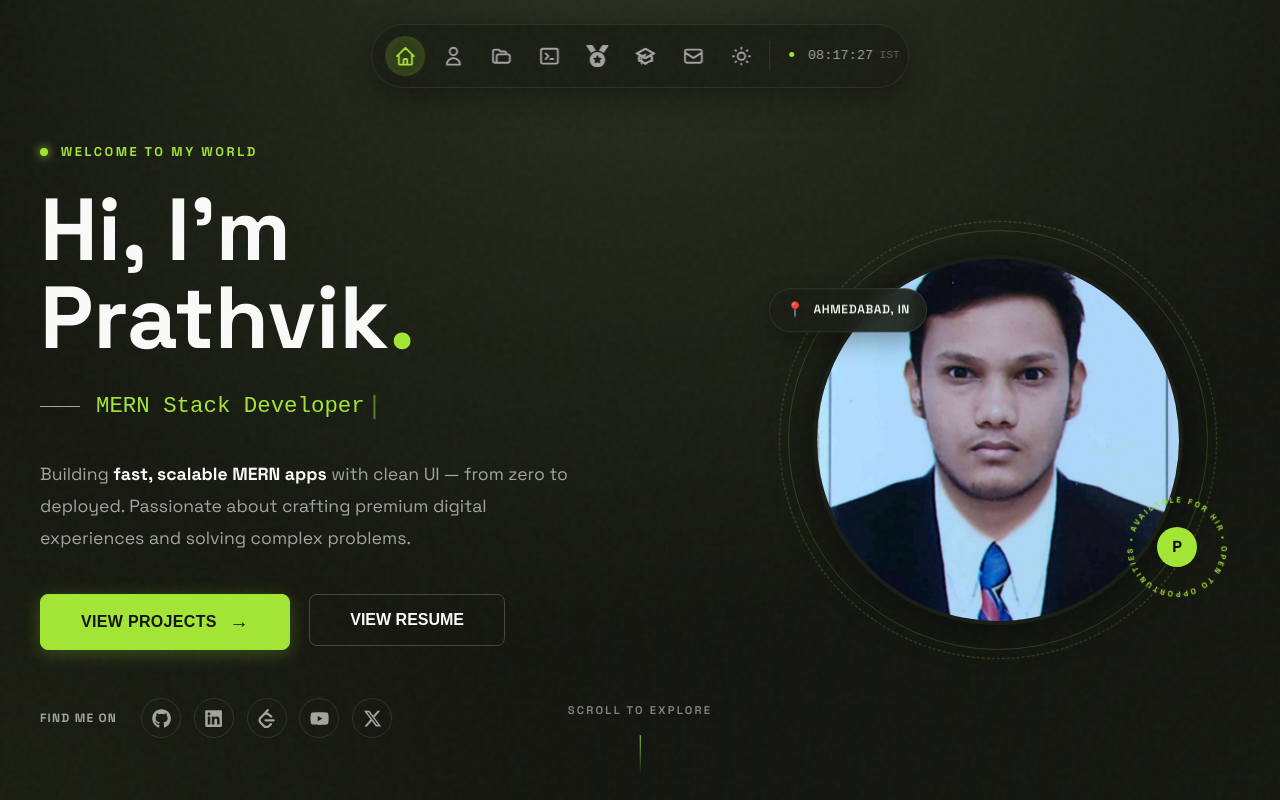
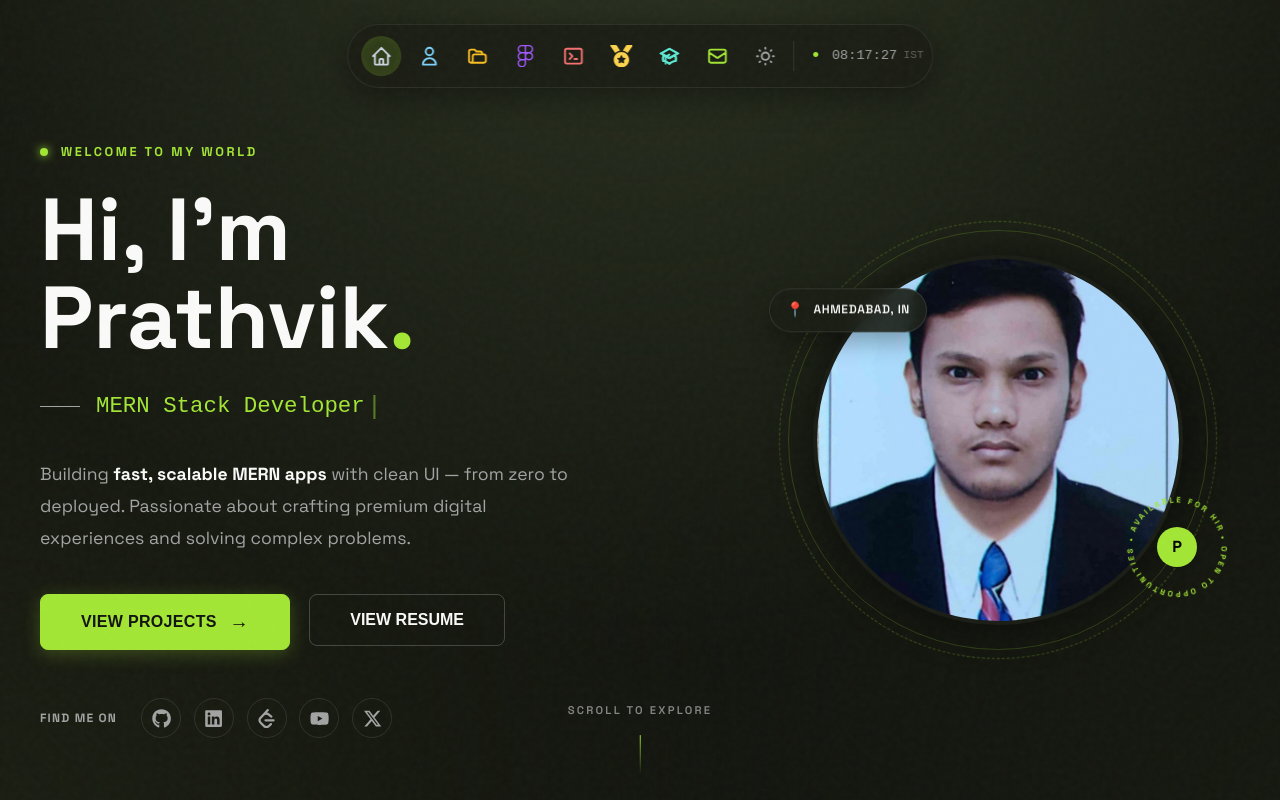
Before and after one commit to Prathvikmehra/Portfolio, a React (Vite) app in the folder project/: page / in a window 1280 px wide. Shown: the top 800 px of the page. Built offline with nearby package versions, Linux system fonts and the light colour scheme.

Commit message:
feat(navbar): add Figma icon, fix section order, apply complementary icon colors, speed up scroll

```diff
--- a/project/src/components/Navbar.jsx
+++ b/project/src/components/Navbar.jsx
@@ -13,6 +13,7 @@ import {
   HiOutlineTerminal
 } from 'react-icons/hi';
 import { FaMedal } from 'react-icons/fa';
+import { SiFigma } from 'react-icons/si';
 
 const Navbar = ({ theme, toggleTheme }) => {
   const [scrolled, setScrolled] = useState(false);
@@ -42,13 +43,14 @@ const Navbar = ({ theme, toggleTheme }) => {
   };
 
   const navItems = [
-    { name: 'home', icon: <HiOutlineHome /> },
-    { name: 'about', icon: <HiOutlineUser /> },
-    { name: 'projects', icon: <HiOutlineFolderOpen /> },
-    { name: 'hackathons', icon: <HiOutlineTerminal /> },
-    { name: 'certificates', icon: <FaMedal /> },
-    { name: 'education', icon: <HiOutlineAcademicCap /> },
-    { name: 'contact', icon: <HiOutlineMail /> },
+    { name: 'home',         label: 'home',         icon: <HiOutlineHome     style={{ color: '#cbd5e1' }} /> },
+    { name: 'about',        label: 'about',        icon: <HiOutlineUser     style={{ color: '#7dd3fc' }} /> },
+    { name: 'projects',     label: 'projects',     icon: <HiOutlineFolderOpen style={{ color: '#fbbf24' }} /> },
+    { name: 'figmadesigns', label: 'figma',        icon: <SiFigma           style={{ color: '#a259ff' }} /> },
+    { name: 'hackathons',   label: 'hackathons',   icon: <HiOutlineTerminal style={{ color: '#f87171' }} /> },
+    { name: 'certificates', label: 'certificates', icon: <FaMedal           style={{ color: '#fcd34d' }} /> },
+    { name: 'education',    label: 'education',    icon: <HiOutlineAcademicCap style={{ color: '#5eead4' }} /> },
+    { name: 'contact',      label: 'contact',      icon: <HiOutlineMail     style={{ color: '#a3e635' }} /> },
   ];
 
   return (
@@ -70,8 +72,8 @@ const Navbar = ({ theme, toggleTheme }) => {
             >
               <Link
                 to={item.name}
-                smooth="easeInOutQuart"
-                duration={800}
+                smooth={true}
+                duration={300}
                 offset={-70}
                 spy={true}
                 activeClass="active-capsule"
@@ -125,7 +127,7 @@ const Navbar = ({ theme, toggleTheme }) => {
                       zIndex: 100
                     }}
                   >
-                    {item.name}
+                    {item.label || item.name}
                   </motion.div>
                 )}
               </AnimatePresence>
```
